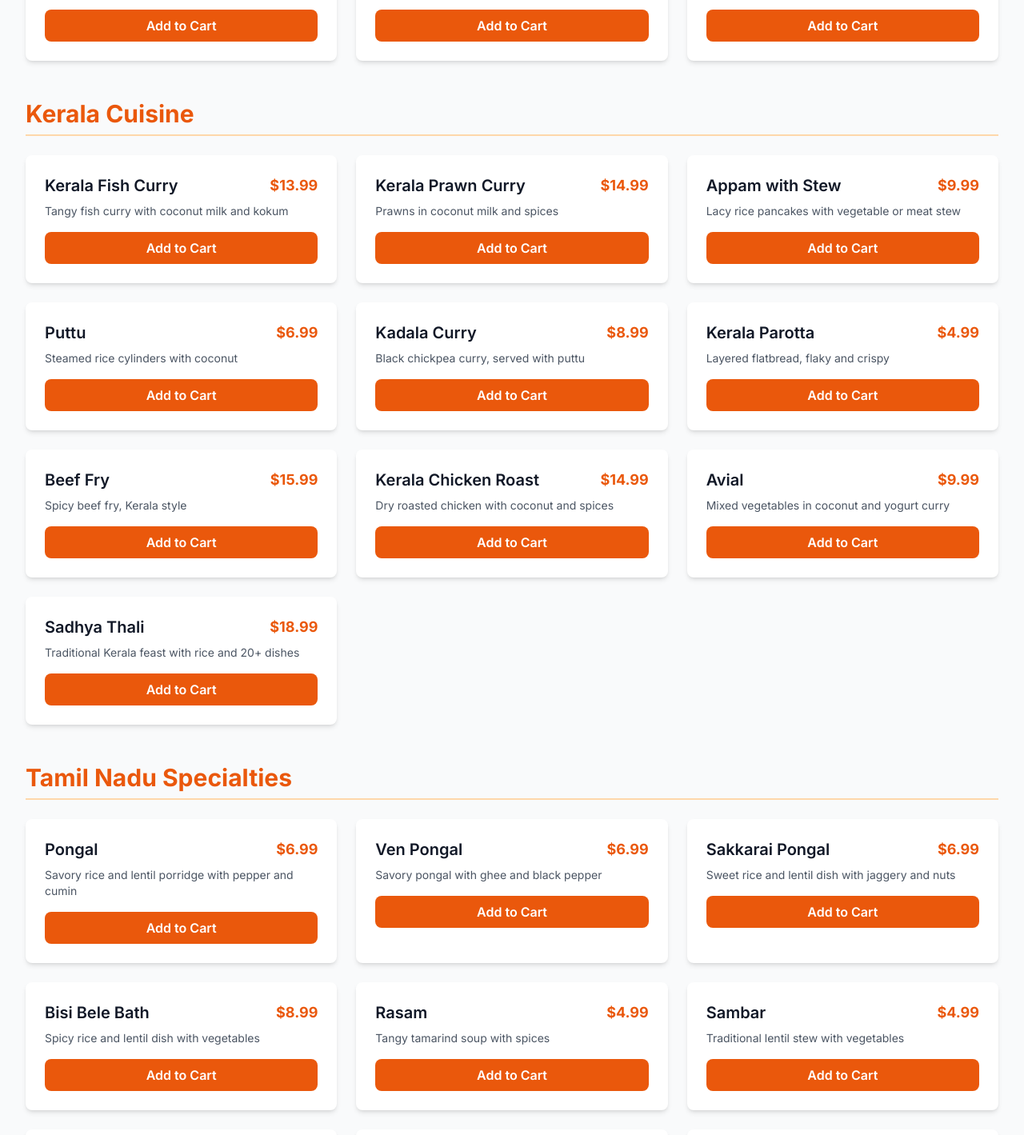
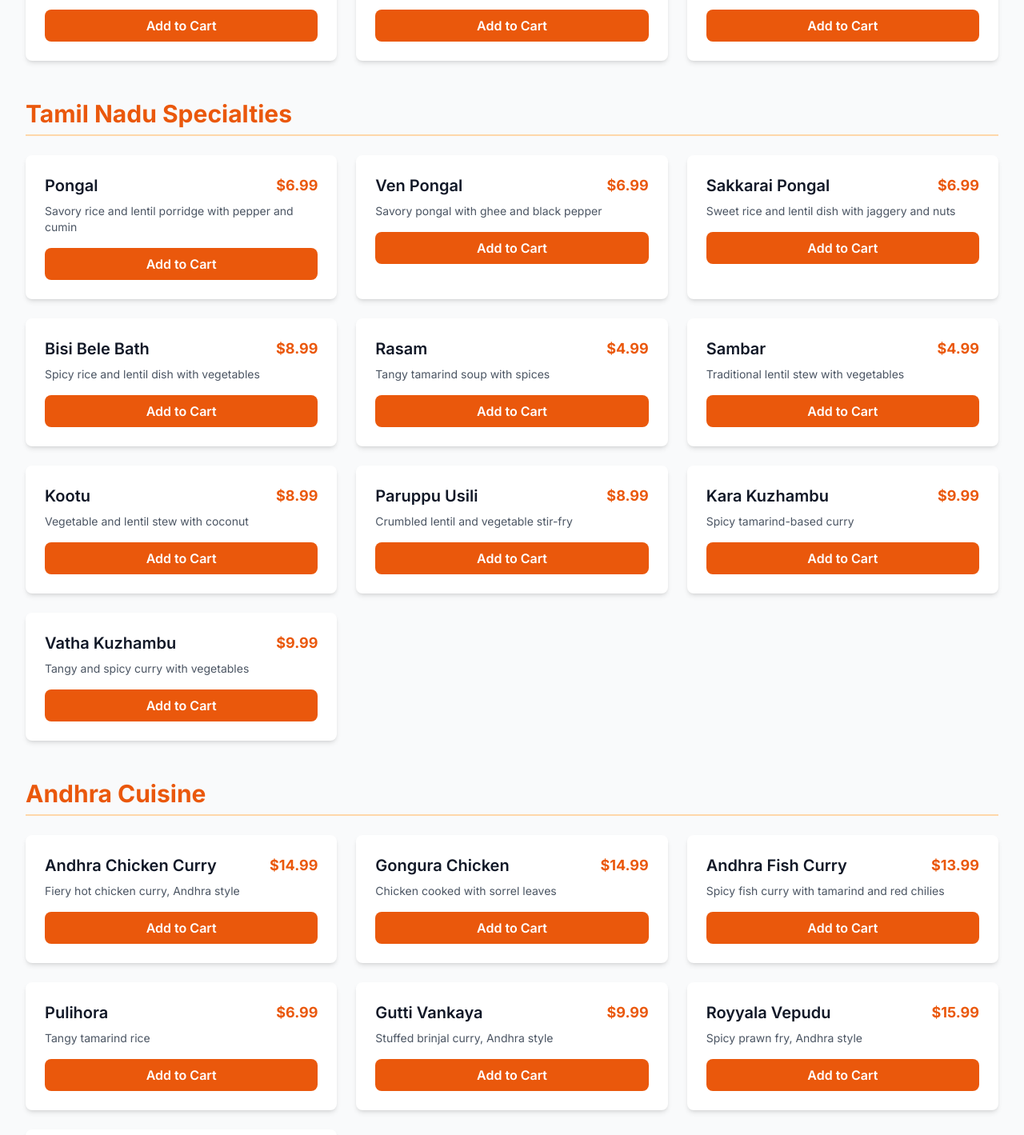
Before and after one commit to Senthilkk85/lk2, a Next.js app: page /menu in a window 1280 px wide. Shown: the part 3200-4619 px from the top of the page at 80% size. Built offline with nearby package versions, Linux system fonts and the light colour scheme.

Commit message:
updated Menu

```diff
--- a/app/menu/page.tsx
+++ b/app/menu/page.tsx
@@ -66,22 +66,7 @@ export default function Menu() {
         { name: 'Chettinad Egg Curry', description: 'Hard-boiled eggs in spicy Chettinad gravy', price: '$11.99' },
       ]
     },
-    {
-      category: 'Kerala Cuisine',
-      items: [
-        { name: 'Kerala Fish Curry', description: 'Tangy fish curry with coconut milk and kokum', price: '$13.99' },
-        { name: 'Kerala Prawn Curry', description: 'Prawns in coconut milk and spices', price: '$14.99' },
-        { name: 'Appam with Stew', description: 'Lacy rice pancakes with vegetable or meat stew', price: '$9.99' },
-        { name: 'Puttu', description: 'Steamed rice cylinders with coconut', price: '$6.99' },
-        { name: 'Kadala Curry', description: 'Black chickpea curry, served with puttu', price: '$8.99' },
-        { name: 'Kerala Parotta', description: 'Layered flatbread, flaky and crispy', price: '$4.99' },
-        { name: 'Beef Fry', description: 'Spicy beef fry, Kerala style', price: '$15.99' },
-        { name: 'Kerala Chicken Roast', description: 'Dry roasted chicken with coconut and spices', price: '$14.99' },
-        { name: 'Avial', description: 'Mixed vegetables in coconut and yogurt curry', price: '$9.99' },
-        { name: 'Sadhya Thali', description: 'Traditional Kerala feast with rice and 20+ dishes', price: '$18.99' },
-      ]
-    },
-    {
+   {
       category: 'Tamil Nadu Specialties',
       items: [
         { name: 'Pongal', description: 'Savory rice and lentil porridge with pepper and cumin', price: '$6.99' },
@@ -114,17 +99,7 @@ export default function Menu() {
         { name: 'Butter Chicken', description: 'Creamy tomato-based curry with tender chicken pieces', price: '$13.99' },
         { name: 'Chicken Tikka Masala', description: 'Grilled chicken in creamy tomato and spice sauce', price: '$14.99' },
         { name: 'Dal Makhani', description: 'Creamy black lentils cooked with butter and cream', price: '$9.99' },
-        { name: 'Sarson Ka Saag', description: 'Mustard greens cooked with spices, served with makki ki roti', price: '$10.99' },
-        { name: 'Makki Ki Roti', description: 'Corn flour flatbread', price: '$3.99' },
-        { name: 'Rajma', description: 'Kidney beans in rich tomato and onion gravy', price: '$9.99' },
-        { name: 'Chole Bhature', description: 'Spiced chickpeas with fluffy fried bread', price: '$10.99' },
-        { name: 'Aloo Paratha', description: 'Paratha stuffed with spiced potatoes', price: '$5.99' },
-        { name: 'Paneer Tikka', description: 'Marinated paneer cubes grilled with vegetables', price: '$10.99' },
-        { name: 'Amritsari Kulcha', description: 'Stuffed leavened bread from Amritsar', price: '$4.99' },
-        { name: 'Lassi', description: 'Sweet yogurt drink', price: '$3.99' },
-        { name: 'Mango Lassi', description: 'Sweet yogurt drink with mango', price: '$4.99' },
-        { name: 'Punjabi Thali', description: 'Complete meal with dal, vegetables, roti, rice, and dessert', price: '$13.99' },
-      ]
+     ]
     },
 
     {
@@ -228,10 +203,6 @@ export default function Menu() {
         { name: 'Gulab Jamun', description: 'Sweet milk dumplings soaked in sugar syrup', price: '$5.99' },
         { name: 'Kheer', description: 'Sweet rice pudding with cardamom and nuts', price: '$5.99' },
         { name: 'Kulfi', description: 'Traditional Indian ice cream', price: '$4.99' },
-        { name: 'Jalebi', description: 'Crispy, sweet pretzel-shaped dessert', price: '$5.99' },
-        { name: 'Halwa', description: 'Sweet semolina pudding with ghee and nuts', price: '$5.99' },
-        { name: 'Carrot Halwa', description: 'Sweet carrot pudding with milk and nuts', price: '$6.99' },
-        { name: 'Badam Halwa', description: 'Rich almond pudding', price: '$7.99' },
         { name: 'Payasam', description: 'South Indian sweet pudding with milk and rice', price: '$5.99' },
         { name: 'Rava Kesari', description: 'Sweet semolina dessert with saffron', price: '$5.99' },
 
```
